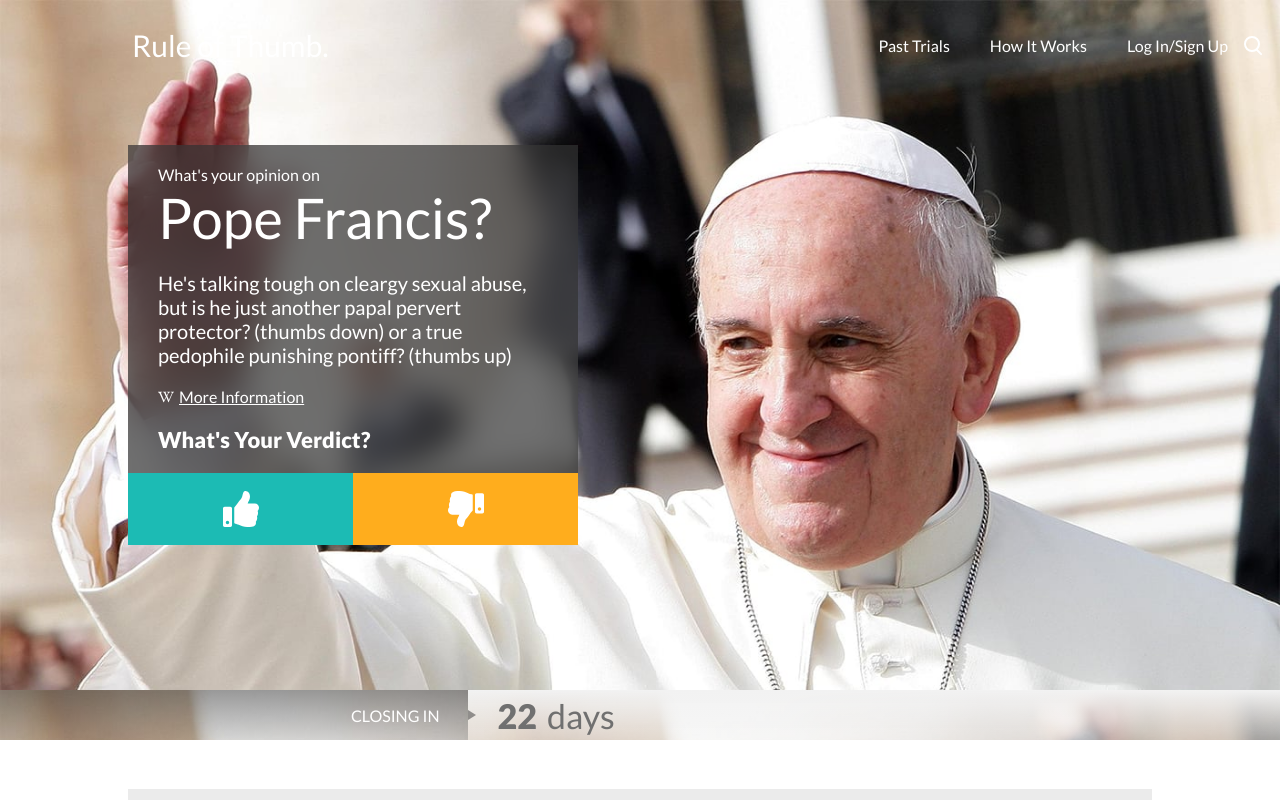
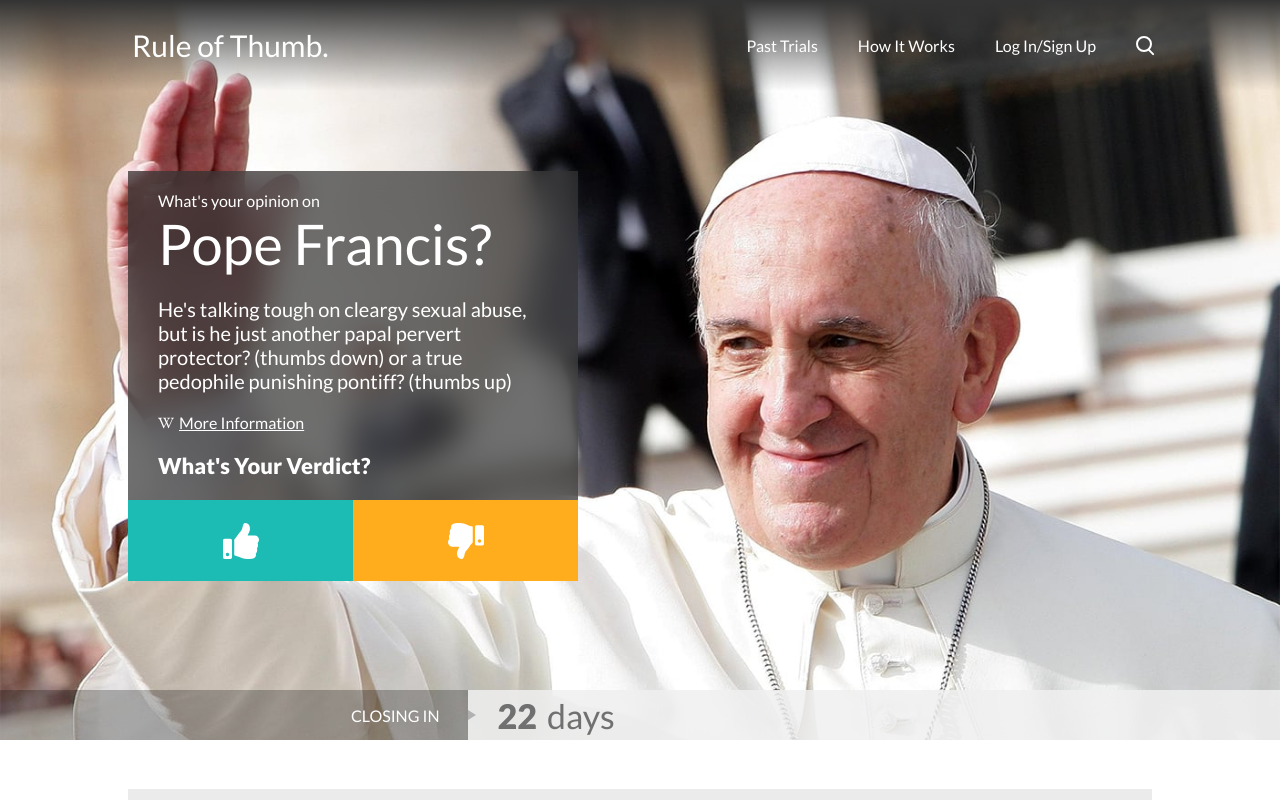
Before and after one commit to crudaz/votingApp, a React (Create React App) app: page / in a window 1280 px wide. Shown: the top 800 px of the page. Built offline with nearby package versions, Linux system fonts and the light colour scheme.

Commit message:
feat: events components to parent

```diff
--- a/src/App.js
+++ b/src/App.js
@@ -1,5 +1,4 @@
 import React from "react";
-import ReactDOM from "react-dom";
 import "./App.scss";
 import { Route, BrowserRouter } from "react-router-dom";
 
--- a/src/components/CardHeader/index.js
+++ b/src/components/CardHeader/index.js
@@ -5,7 +5,7 @@ import { FaWikipediaW, FaThumbsUp, FaThumbsDown } from "react-icons/fa";
 
 import "./style.scss";
 
-const CardHeader = ({ item }) => {
+const CardHeader = ({ item, handleClick }) => {
   return (
     <div className="card">
       <div className="card__section">
@@ -19,10 +19,10 @@ const CardHeader = ({ item }) => {
         <span className="card__section__question">What's Your Verdict?</span>
       </div>
       <div className="card__actions">
-        <div>
+        <div onClick={() => handleClick(item, "up")}>
           <FaThumbsUp />
         </div>
-        <div>
+        <div onClick={() => handleClick(item, "down")}>
           <FaThumbsDown />
         </div>
       </div>
@@ -32,6 +32,7 @@ const CardHeader = ({ item }) => {
 
 CardHeader.propTypes = {
   item: PropTypes.object,
+  handleClick: PropTypes.func,
 };
 
 export default CardHeader;
--- a/src/components/CardHeader/style.scss
+++ b/src/components/CardHeader/style.scss
@@ -1,7 +1,7 @@
 .card {
   display: flex;
   flex-direction: column;
-  height: 400px;
+  height: 410px;
   width: 450px;
   background-color: rgba(51, 51, 51, 0.7);
   backdrop-filter: blur(16px);
--- a/src/components/CardImage/index.js
+++ b/src/components/CardImage/index.js
@@ -5,7 +5,7 @@ import { FaThumbsUp, FaThumbsDown } from "react-icons/fa";
 
 import "./style.scss";
 
-const CardImage = ({ item }) => {
+const CardImage = ({ item, handleClick }) => {
   return (
     <div
       className="card-image"
@@ -29,7 +29,7 @@ const CardImage = ({ item }) => {
         </div>
         <span className="card-image__section__opinion">{item.opinion}</span>
         <div className="card-image__section__moreInfo">
-          <a href={item.moreInfo}>View Full Report</a>
+          <span onClick={() => handleClick(item)}>View Full Report</span>
         </div>
       </div>
       <div className="card-image__actions">
@@ -46,6 +46,7 @@ const CardImage = ({ item }) => {
 
 CardImage.propTypes = {
   item: PropTypes.object,
+  handleClick: PropTypes.func,
 };
 
 export default CardImage;
--- a/src/components/CardImage/style.scss
+++ b/src/components/CardImage/style.scss
@@ -50,7 +50,7 @@
       align-items: center;
       padding: 10px 0;
 
-      & > a {
+      & > span {
         color: white;
         border: 1px solid #fff;
         padding: 10px;
--- a/src/components/Header/style.scss
+++ b/src/components/Header/style.scss
@@ -3,7 +3,14 @@ header {
   justify-content: space-between;
   align-items: center;
   padding: 0 20px;
+  padding-right: 8rem;
   color: white;
+
+  background-image: linear-gradient(
+    to top,
+    rgba(51, 51, 51, 0) 0%,
+    rgba(51, 51, 51, 1) 100%
+  );
 
   & > * {
     display: flex;
--- a/src/components/Home/index.js
+++ b/src/components/Home/index.js
@@ -16,11 +16,11 @@ import NotificationForm from "../NotificationForm";
 import Footer from "../Footer";
 
 const Home = () => {
-  const [current, setCurrent] = useState(
+  const [current] = useState(
     characters.filter((character) => character.isCurrent)[0]
   );
 
-  const [previous, setPrevious] = useState(
+  const [previous] = useState(
     characters.filter((character) => !character.isCurrent)
   );
 
@@ -30,16 +30,28 @@ const Home = () => {
     setShowNetnotification(false);
   };
 
+  const handleRulings = () => {
+    console.log("view Report");
+  };
+
+  const handleSubmitForm = () => {
+    console.log("submit form");
+  };
+
+  const handleVote = (item, vote) => {
+    console.log("item: ", item);
+    console.log("vote: ", vote);
+  };
+
   return (
     <>
       <div className="home">
+        {current && <CardHeader item={current} handleClick={handleVote} />}
         <div
           className="home__section"
           style={{ backgroundImage: `url(/images/${current.photo})` }}
         >
-          <div className="home__section__content">
-            {current && <CardHeader item={current} />}
-          </div>
+          <div className="home__section__content"></div>
           <div className="home__section__closing">
             <span>CLOSING IN</span>
             <span>
@@ -55,17 +67,21 @@ const Home = () => {
             />
           )}
           {previous && (
-            <PreviousRulings title={previousText.title} items={previous} />
+            <PreviousRulings
+              title={previousText.title}
+              items={previous}
+              handleClick={handleRulings}
+            />
           )}
 
           {notificationForm && (
             <NotificationForm
-              question={notificationForm.question}
-              image={notificationForm.image}
+              item={notificationForm}
+              handleClick={handleSubmitForm}
             />
           )}
 
-          <div class="horizontal_dotted_line"></div>
+          <div className="horizontal_dotted_line"></div>
           <Footer />
         </div>
       </div>
--- a/src/components/Home/style.scss
+++ b/src/components/Home/style.scss
@@ -4,6 +4,12 @@
 
   & > * {
     display: flex;
+  }
+
+  & > .card {
+    position: absolute;
+    margin-left: 8rem;
+    margin-top: 5rem;
   }
 
   &__section {
@@ -33,6 +39,7 @@
 
     &__closing {
       max-height: 50px;
+      position: relative;
 
       & > * {
         display: flex;
@@ -43,6 +50,7 @@
         height: 50px;
         align-items: center;
         padding: 0 20px;
+        position: relative;
 
         & > span {
           font-family: "Lato-black";
@@ -50,16 +58,20 @@
         }
       }
 
+      &::before {
+        content: "";
+        position: absolute;
+        top: 0px;
+        right: 0px;
+        bottom: 0px;
+        left: 0px;
+        background-color: rgba(0, 0, 0, 0.26);
+      }
+
       & > span:first-child {
         justify-content: flex-end;
         color: #fff;
         max-width: 33.4%;
-        background-image: linear-gradient(
-            to top,
-            rgba(51, 51, 51, 0.2) 0%,
-            rgba(51, 51, 51, 0.5) 100%
-          ),
-          url(/images/one.jpg);
 
         &::after {
           content: " ";
@@ -67,21 +79,17 @@
           width: 0;
           height: 0;
           border-top: 5px solid transparent;
-          border-left: 8px solid rgba(51, 51, 51, 0.5);
+          border-left: 8px solid rgba(51, 51, 51, 0.3);
           border-bottom: 5px solid transparent;
           right: -28px;
+          z-index: 1;
         }
       }
 
       & > span:nth-child(2) {
         color: #707070;
         font-size: 34px;
-        background-image: linear-gradient(
-            to top,
-            rgba(242, 242, 242, 0.6) 0%,
-            rgba(242, 242, 242, 1) 100%
-          ),
-          url(/images/one.jpg);
+        background-color: rgba(255, 255, 255, 0.8);
       }
     }
   }
--- a/src/components/NavBar/style.scss
+++ b/src/components/NavBar/style.scss
@@ -20,7 +20,6 @@ nav {
     height: 16px;
     border: 2px solid;
     border-radius: 100%;
-    margin-left: -4px;
     margin-top: -4px;
   }
   .search::after {
--- a/src/components/NotificationForm/index.js
+++ b/src/components/NotificationForm/index.js
@@ -1,21 +1,22 @@
 import React from "react";
 import PropTypes from "prop-types";
-
-import { CgClose } from "react-icons/cg";
 import "./style.scss";
 
-const NotificationForm = ({ question, image, handleClick }) => {
+const NotificationForm = ({ item, handleClick }) => {
   return (
-    <div class="form" style={{ backgroundImage: `url(/images/${image})` }}>
-      <h1>{question}</h1>
-      <a href="#">Submit a Name</a>
+    <div
+      className="form"
+      style={{ backgroundImage: `url(/images/${item.image})` }}
+      onClick={handleClick}
+    >
+      <h1>{item.question}</h1>
+      <span>Submit a Name</span>
     </div>
   );
 };
 
 NotificationForm.propTypes = {
-  question: PropTypes.object,
-  image: PropTypes.string,
+  item: PropTypes.object,
   handleClick: PropTypes.func,
 };
 
--- a/src/components/NotificationForm/style.scss
+++ b/src/components/NotificationForm/style.scss
@@ -17,7 +17,7 @@
     background-color: rgba(235, 235, 235, 0.76);
   }
 
-  & > a {
+  & > span {
     position: relative;
     text-decoration: none;
     border: 3px solid #333;
@@ -27,6 +27,7 @@
     padding: 8px;
     width: 170px;
     text-align: center;
+    cursor: pointer;
   }
 }
 
--- a/src/components/PreviousRulings/index.js
+++ b/src/components/PreviousRulings/index.js
@@ -1,18 +1,16 @@
 import React from "react";
 import PropTypes from "prop-types";
-
-import { CgClose } from "react-icons/cg";
 import "./style.scss";
 
 import CardImage from "../CardImage";
 
-const PreviousRulings = ({ title, items }) => {
+const PreviousRulings = ({ title, items, handleClick }) => {
   return (
     <div className="previous">
       <span className="previous__title">{title}</span>
       <div className="previous__list">
         {items.map((item) => (
-          <CardImage item={item} />
+          <CardImage key={item.id} item={item} handleClick={handleClick} />
         ))}
       </div>
     </div>
@@ -22,6 +20,7 @@ const PreviousRulings = ({ title, items }) => {
 PreviousRulings.propTypes = {
   title: PropTypes.string,
   items: PropTypes.array,
+  handleClick: PropTypes.func,
 };
 
 export default PreviousRulings;
```
